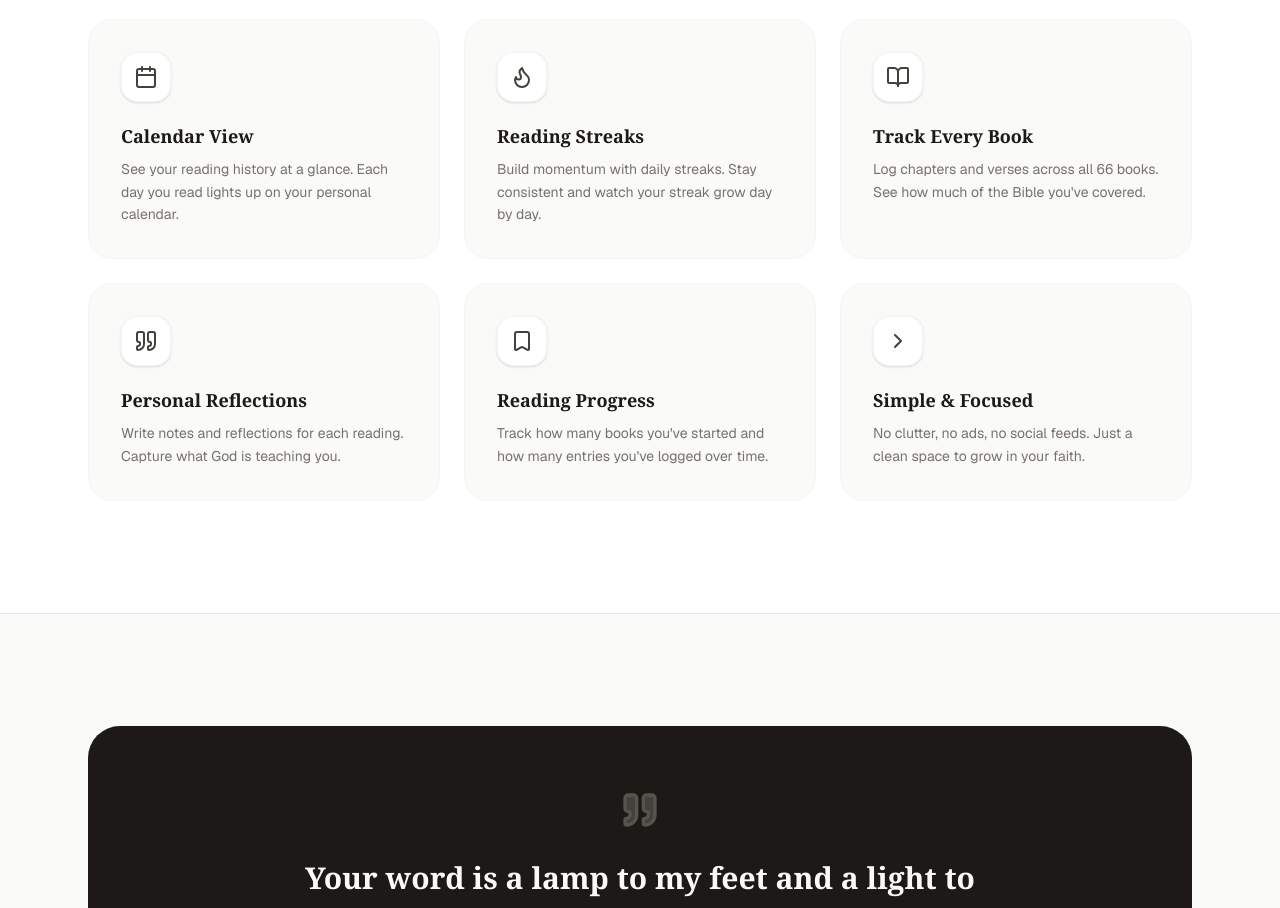
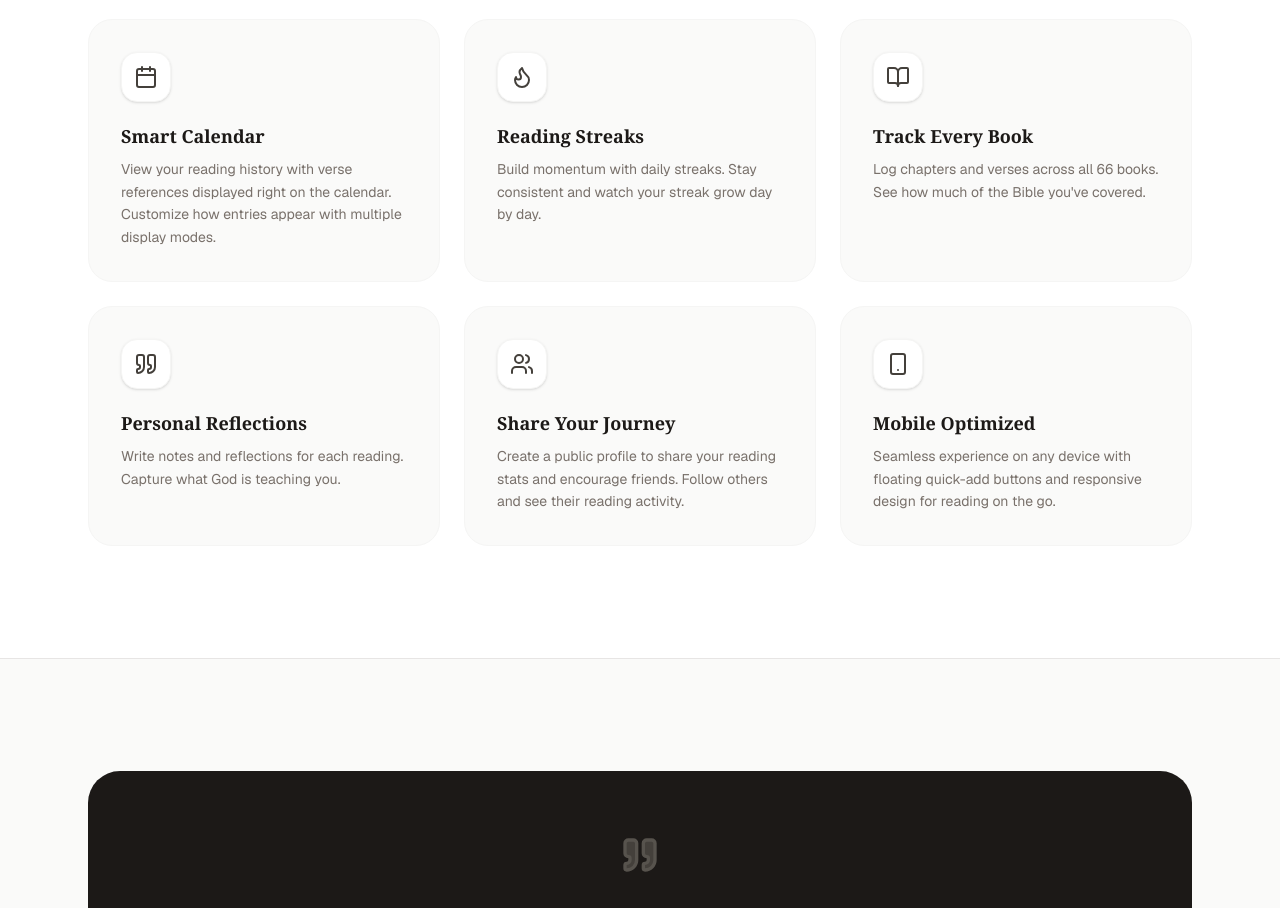
Before and after one commit to chrisgen19/bibletracker2026, a Next.js app: page / in a window 1280 px wide. Shown: the part 1060-1968 px from the top of the page. Built offline with nearby package versions, Linux system fonts and the light colour scheme.

Commit message:
feat(landing): update homepage to showcase new features

```diff
--- a/src/app/page.tsx
+++ b/src/app/page.tsx
@@ -7,6 +7,8 @@ import {
   ChevronRight,
   Quote,
   Bookmark,
+  Users,
+  Smartphone,
 } from "lucide-react";
 
 export default function LandingPage() {
@@ -114,9 +116,9 @@ export default function LandingPage() {
             {[
               {
                 icon: Calendar,
-                title: "Calendar View",
+                title: "Smart Calendar",
                 description:
-                  "See your reading history at a glance. Each day you read lights up on your personal calendar.",
+                  "View your reading history with verse references displayed right on the calendar. Customize how entries appear with multiple display modes.",
               },
               {
                 icon: Flame,
@@ -137,16 +139,16 @@ export default function LandingPage() {
                   "Write notes and reflections for each reading. Capture what God is teaching you.",
               },
               {
-                icon: Bookmark,
-                title: "Reading Progress",
+                icon: Users,
+                title: "Share Your Journey",
                 description:
-                  "Track how many books you've started and how many entries you've logged over time.",
+                  "Create a public profile to share your reading stats and encourage friends. Follow others and see their reading activity.",
               },
               {
-                icon: ChevronRight,
-                title: "Simple & Focused",
+                icon: Smartphone,
+                title: "Mobile Optimized",
                 description:
-                  "No clutter, no ads, no social feeds. Just a clean space to grow in your faith.",
+                  "Seamless experience on any device with floating quick-add buttons and responsive design for reading on the go.",
               },
             ].map((feature) => (
               <div
```
